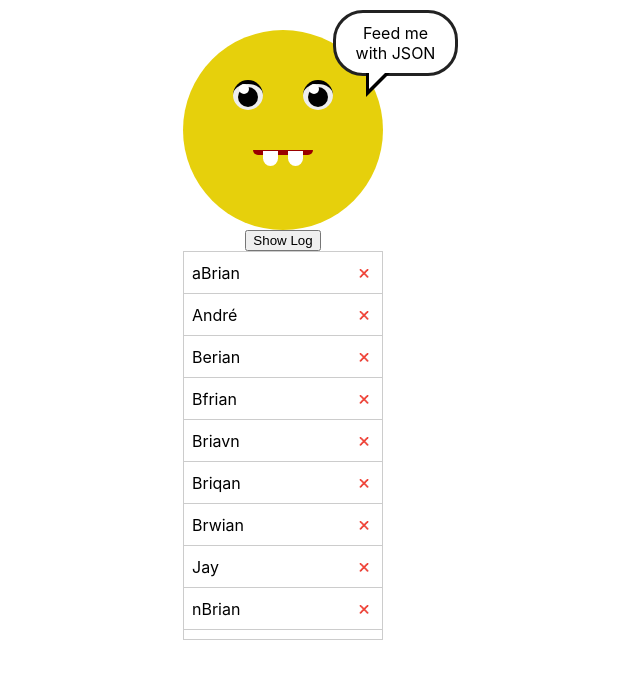
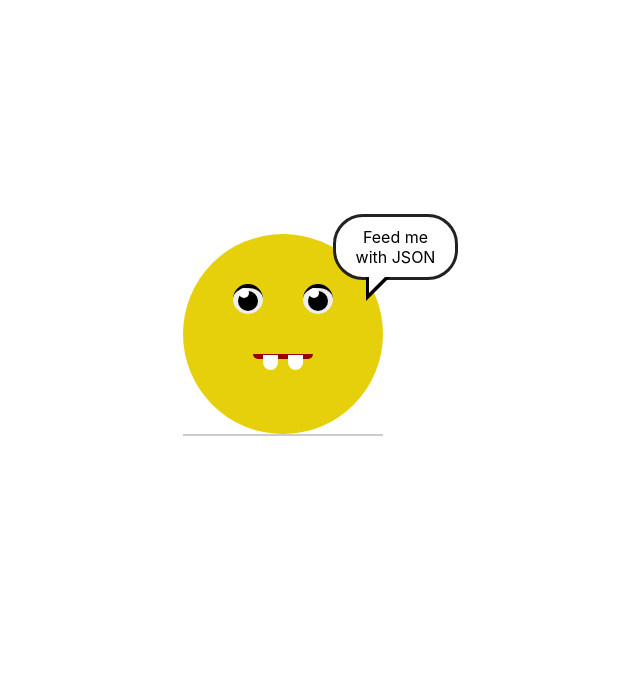
Before and after one commit to Markeldo/react-test1, a React (Create React App) app: page / in a window 1280 px wide. Shown: the top 678 px of the page, without its empty margins (357-997 px from the left). Built offline with nearby package versions, Linux system fonts and the light colour scheme.

Commit message:
simplified code in App.js

```diff
--- a/src/App.js
+++ b/src/App.js
@@ -3,70 +3,49 @@ import './App.css';
 import Drop from './Drop/Drop'
 import List from './List/List'
 
-let timeout = false;                  // флаг наличия таймаута пришлось вынести из state из-за ререндера при обновлении значения
-
 export default function App(props) {
-  const [appState, setAppState] = useState({
+  const [list, setList] = useState([]) // список элементов
+  const [common, setCommon] = useState({
     scrollTop: 0,                   // последнее известное значение скроллТопа
-    list: [{ "id": 0, "user": "aBrian" }, { "id": 1, "user": "André" }, { "id": 2, "user": "Berian" }, { "id": 3, "user": "Bfrian" }, { "id": 4, "user": "Briavn" }, { "id": 5, "user": "Briqan" }, { "id": 6, "user": "Brwian" }, { "id": 7, "user": "Jay" }, { "id": 8, "user": "nBrian" }, { "id": 9, "user": "sBrian" }],                       // список элементов
     dummyBeforeHeight: 0,           // высота болванки перед куском выводимого списка
     dummyAfterHeight: 0,            // высота болванки под куском выводимого списка
     startRenderFrom: 0,             // стартовая позиция, с которой будет браться кусок для вывода
-    renderItemsCount: 10           // количество элементов, выводимых в куске. Можно сменить на любое > 0
   })
+  const renderItemsCount = 10
   const ulRef = useRef(null)
 
-  const setList = (list) => {
-    let curState = { ...appState };
-    curState.list = list.map((item, index) => ({ id: index, user: item }))
-    curState = defineDummiesHeight(0, curState)
-    setAppState(curState)
+  const onGetListHandler = (list) => {
+    setList(list.map((item, index) => ({ id: index, user: item })))
+    defineDummiesHeight(0, list.length);
   }
 
   const onDeleteHandler = (id) => {
-    const curState = { ...appState };
-    const index = curState.list.findIndex(x => x.id === id)
-    if (index === -1) {
-      return;
-    }
-    curState.list.splice(index, 1);
-    setAppState(curState);
+    setList(list.concat().filter(item => item.id !== id));
   }
 
-  const defineDummiesHeight = (scrolledPixels = 0, payloadState) => {
-    const curState = !payloadState ? { ...appState } : payloadState;
+  const defineDummiesHeight = (scrolledPixels = 0, listLength = null) => {
+    listLength = !listLength ? list.length : listLength;
     const from = (scrolledPixels - scrolledPixels % 42) / 42    // 42 - высота элемента, жёстко заданная в CSS
     const d1h = (from) * 42
-    const d2h = (curState.list.length - from - curState.renderItemsCount) * 42
+    const d2h = (listLength - from - renderItemsCount) * 42
 
-    Object.assign(curState, {
+    setCommon({
       scrollTop: scrolledPixels,
       startRenderFrom: from,
       dummyBeforeHeight: d1h < 0 ? 0 : d1h,
       dummyAfterHeight: d2h < 0 ? 0 : d2h
     })
-    return curState
   }
 
-  const onScrollHandler = (e) => {
-    if (!timeout) {                                           // Предотвращаем множественное обновление данных при скролле
-      timeout = true;
-      setTimeout(() => {
-        const curState = defineDummiesHeight(ulRef.current.scrollTop)
-        setAppState(curState)
-        timeout = false;
-      }, 50);                                                 // 50 - экспериментально полученное число
-    }
-  }
+  const slicedList = list.slice(common.startRenderFrom, common.startRenderFrom + renderItemsCount)
 
   return (
     <div className="app">
-      <Drop onGetList={list => { setList(list); }} />
-      <button onClick={() => { console.log(ulRef.current.scrollTop) }}>Show Log</button>
-      <ul ref={ulRef} onScroll={onScrollHandler.bind(this)}>
-        <li className="dummy dummy--before" style={{ height: appState.dummyBeforeHeight }}></li>
-        <List onDelete={onDeleteHandler} listItems={appState.list.slice(appState.startRenderFrom, appState.startRenderFrom + appState.renderItemsCount)} />
-        <li className="dummy dummy--after" style={{ height: appState.dummyAfterHeight }}></li>
+      <Drop onGetList={list => { onGetListHandler(list); }} />
+      <ul ref={ulRef} onScroll={(e) => defineDummiesHeight(e.target.scrollTop)}>
+        <li className="dummy dummy--before" style={{ height: common.dummyBeforeHeight }}></li>
+        <List onDelete={onDeleteHandler} listItems={slicedList} />
+        <li className="dummy dummy--after" style={{ height: common.dummyAfterHeight }}></li>
       </ul>
     </div>
   );
```
